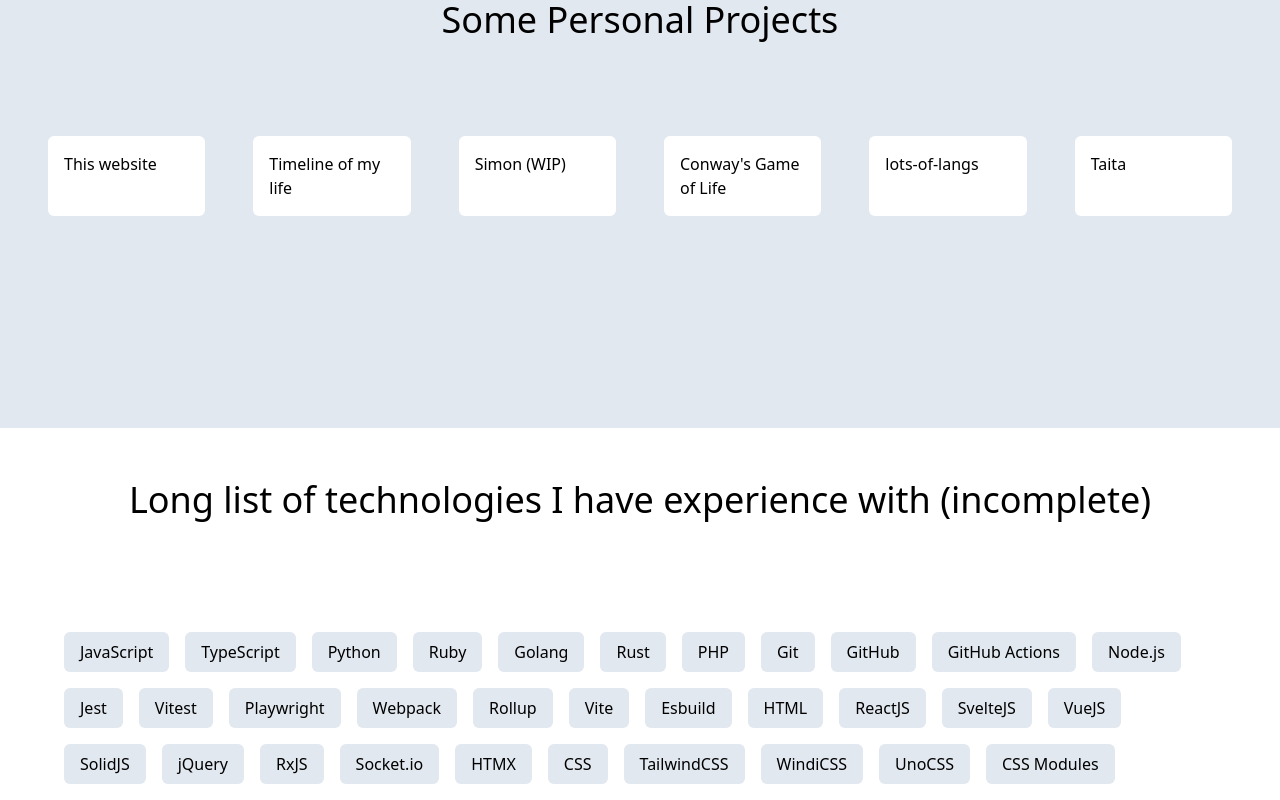
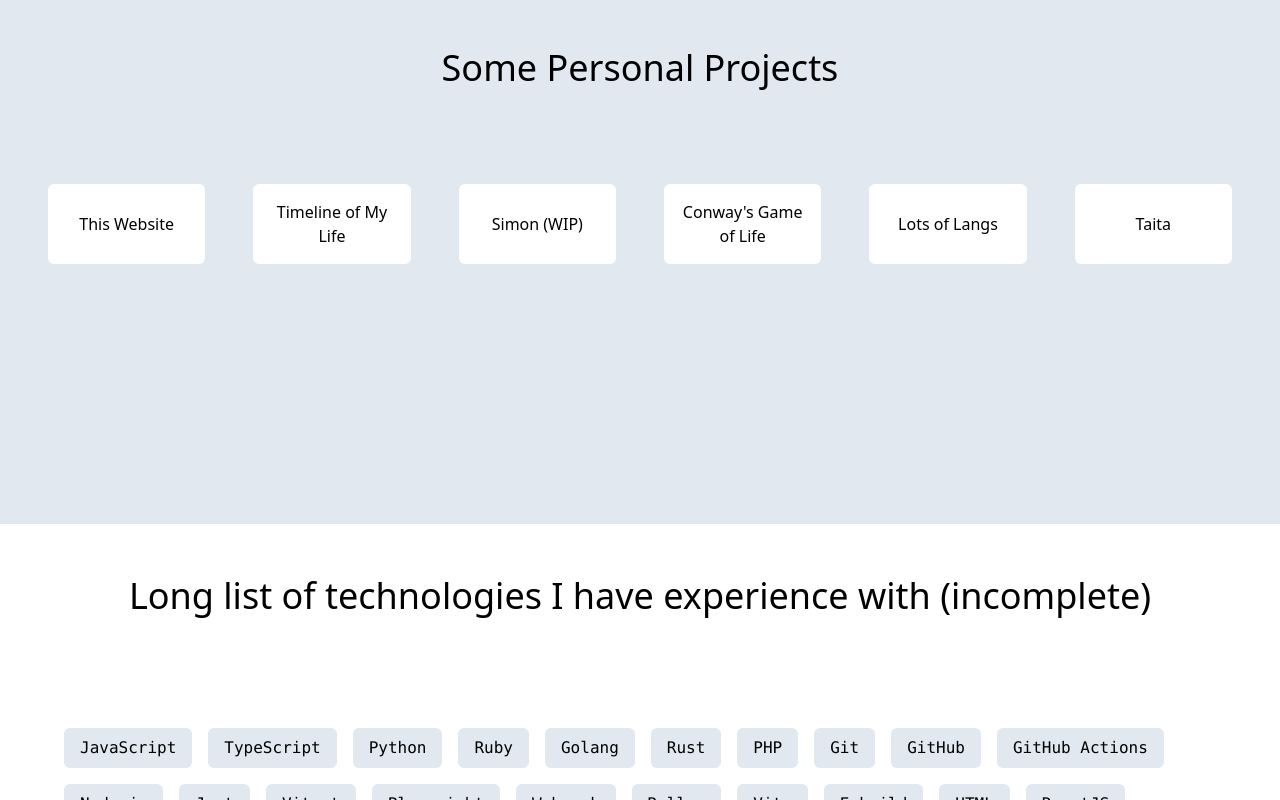
Before and after one commit to Zachiah/personal-site, a SvelteKit app: page /skills/developer in a window 1280 px wide. Shown: the part 900-1700 px from the top of the page. Built offline with nearby package versions, Linux system fonts and the light colour scheme.

Commit message:
improve styling on developer page

```diff
--- a/src/routes/skills/developer/+page.svelte
+++ b/src/routes/skills/developer/+page.svelte
@@ -1,5 +1,6 @@
 <script>
 	import Content from '$lib/components/Content.svelte';
+	import Project from './Project.svelte';
 	import SEO from '$lib/components/SEO.svelte';
 
 	const tools = [
@@ -123,35 +124,26 @@
 </section>
 
 <section
-	class="flex min-h-[40rem] flex-col items-center justify-center bg-slate-200 p-12 dark:bg-slate-800"
+	class="bg-slate-200 p-12 dark:bg-slate-800"
 >
+	<div class="max-w-[190ch] mx-auto flex min-h-[40rem] flex-col items-center justify-center">
 		<h2 class="mb-24 text-center text-4xl">Some Personal Projects</h2>
 
 		<div class="flex w-full flex-wrap gap-12">
-		<a class="flex-1 rounded-md bg-white p-4 dark:bg-black" href="/">This website</a>
-
-		<a class="flex-1 rounded-md bg-white p-4 dark:bg-black" href="https://timeline.zachiah.com"
-			>Timeline of my life</a
-		>
-		<a class="flex-1 rounded-md bg-white p-4 dark:bg-black" href="https://simon.zachiah.com"
-			>Simon (WIP)</a
-		>
-		<a class="flex-1 rounded-md bg-white p-4 dark:bg-black" href="https://conway.zachiah.com"
-			>Conway's Game of Life</a
-		>
-		<a
-			class="flex-1 rounded-md bg-white p-4 dark:bg-black"
-			href="https://github.com/Zachiah/lots-of-langs">lots-of-langs</a
-		>
-		<a class="flex-1 rounded-md bg-white p-4 dark:bg-black" href="https://github.com/Zachiah/taita"
-			>Taita</a
-		>
+			<Project href="/">This Website</Project>
+			<Project href="https://timeline.zachiah.com">Timeline of My Life</Project>
+			<Project href="https://simon.zachiah.com">Simon (WIP)</Project>
+			<Project href="https://conway.zachiah.com">Conway's Game of Life</Project>
+			<Project href="https://github.com/Zachiah/lots-of-langs">Lots of Langs</Project>
+			<Project href="https://github.com/Zachiah/taita">Taita</Project>
+		</div>
 	</div>
 </section>
 
 <section
 	class="flex min-h-[40rem] flex-col items-center justify-center bg-white p-12 dark:bg-black"
 >
+	<div class="max-w-[190ch]">
 		<h2 class="mb-24 text-center text-4xl">
 			Long list of technologies I have experience with (incomplete)
 		</h2>
@@ -160,12 +152,16 @@
 			class="flex max-h-[50vh] w-auto flex-wrap gap-4 overflow-auto rounded-md p-4 shadow-inner shadow-white"
 		>
 			{#each tools as tool}
-			<li class="w-full rounded-md bg-slate-200 px-4 py-2 dark:bg-slate-600 2xs:w-auto">{tool}</li>
+				<li class="w-full rounded-md bg-slate-200 px-4 py-2 font-mono dark:bg-slate-600 2xs:w-auto">
+					{tool}
+				</li>
 			{/each}
 		</ul>
+	</div>
 </section>
 
-<section class="flex flex-wrap gap-8 bg-slate-200 p-8 dark:bg-slate-800">
+<section class="bg-slate-200 p-8 dark:bg-slate-800">
+	<div class="mx-auto flex max-w-[190ch] flex-wrap gap-8">
 		<div
 			class="flex-1 rounded-md bg-white p-4 shadow-md dark:bg-black dark:shadow-none xs:min-w-[18rem]"
 		>
@@ -222,6 +218,7 @@
 					<li>Swift</li>
 				</ul>
 			</Content>
+		</div>
 	</div>
 </section>
 
--- /dev/null
+++ b/src/routes/skills/developer/Project.svelte
@@ -0,0 +1,7 @@
+<script lang="ts">
+	export let href: string;
+</script>
+
+<a class="text-center flex items-center justify-center flex-1 rounded-md bg-white p-4 dark:bg-black duration-200 hover:scale-110" href={href} target="_blank" rel="noopener">
+    <slot />
+</a>
```
Lines whose indentation alone changed are shown as unchanged.
